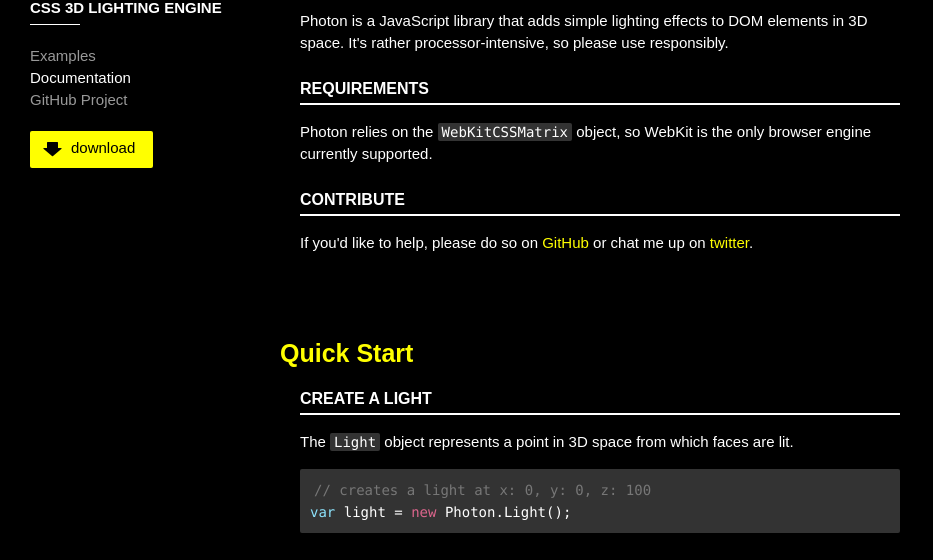
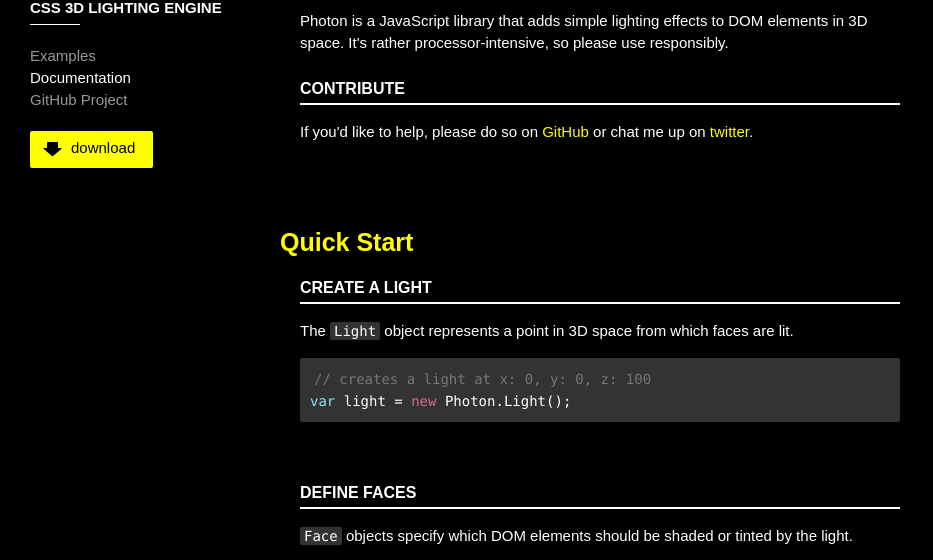
Before and after one commit to thomasxiii/photon, a plain HTML site: page docs.html in a window 1280 px wide. Shown: the part 58-618 px from the top of the page, without its empty margins (0-933 px from the left). Drawn offline with Linux system fonts and the light colour scheme.

Commit message:
documentation added

```diff
--- a/docs.html
+++ b/docs.html
@@ -2,6 +2,7 @@
 <html>
 <head>
 	<meta charset="utf-8">
+	<meta property="twitter:account_id" content="30870167">
 	<title>Photon | CSS 3D Lighting Engine</title>
 	<script type="text/javascript" src="http://use.typekit.com/yoe8gdj.js"></script>
 	<script type="text/javascript">try{Typekit.load();}catch(e){}</script>
@@ -44,9 +45,6 @@
 		<h3>Introduction</h3>
 
 		<p>Photon is a JavaScript library that adds simple lighting effects to DOM elements in 3D space. It's rather processor-intensive, so please use responsibly.</p>
-
-		<h4>Requirements</h4>
-		<p>Photon relies on the <code>WebKitCSSMatrix</code> object, so WebKit is the only browser engine currently supported.</p>
 
 		<h4>Contribute</h4>
 		<p>If you'd like to help, please do so on <a href="https://github.com/thomasxiii/photon">GitHub</a> or chat me up on <a href="https://twitter.com/attasi">twitter</a>.</p>
```
Also changed, not shown: index.html (+2 -1 lines).
